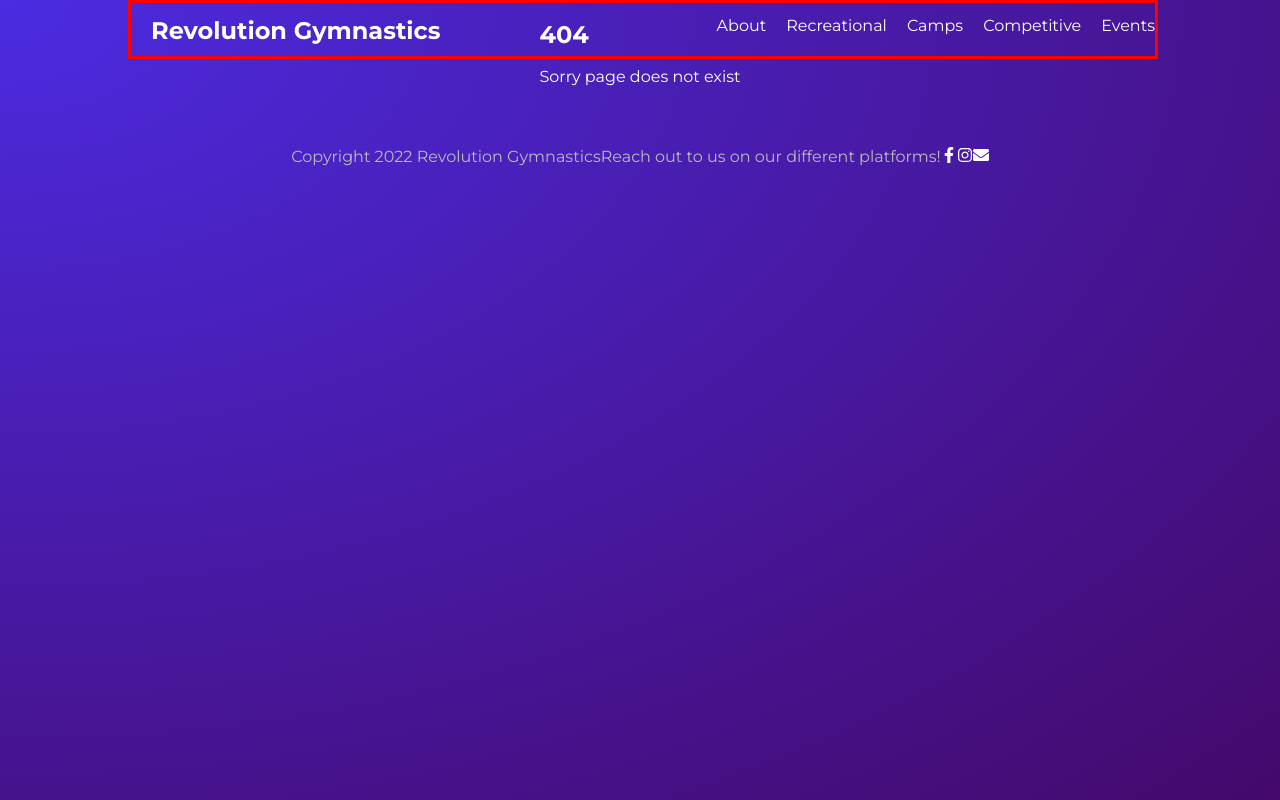
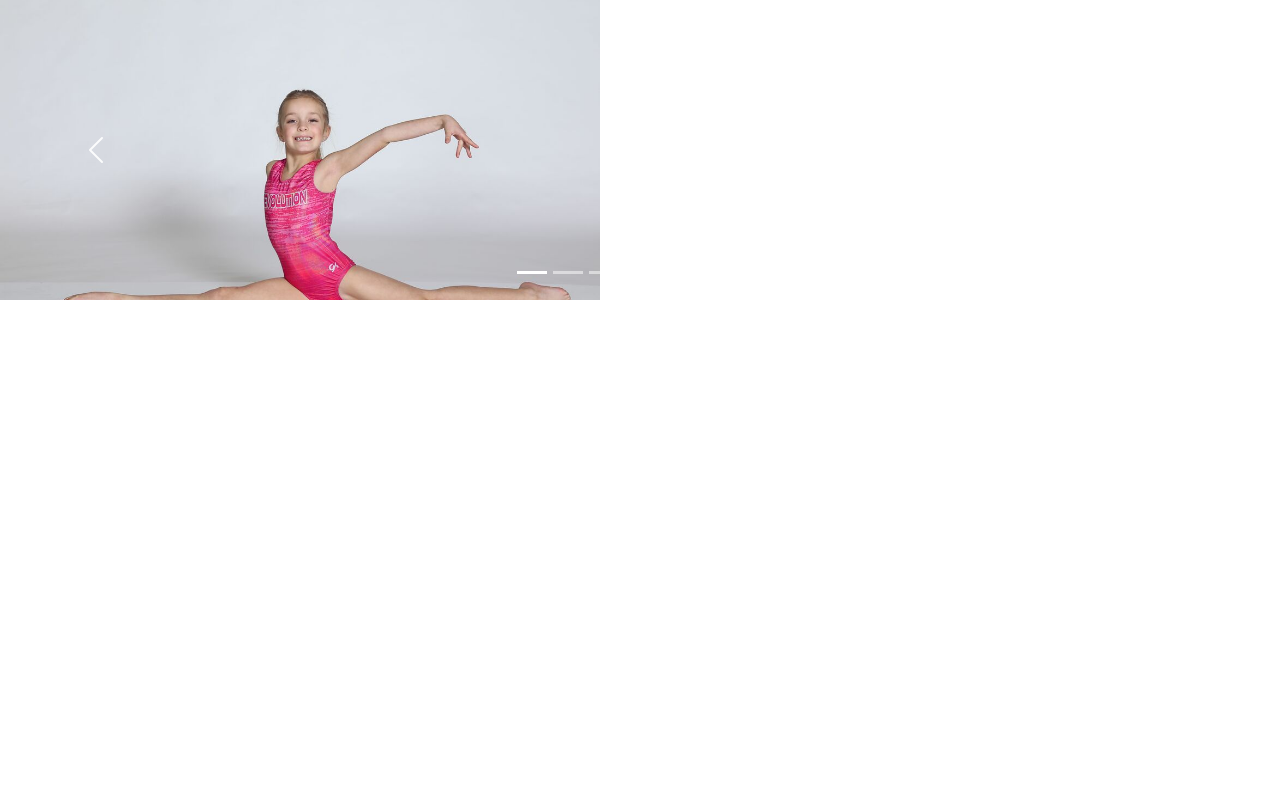
Before and after one commit to nmehanma/revolution-gym, a Gatsby site: page /components/ImageCarousel/ImageCarousel in a window 1280 px wide. Before the commit this address had no page. Built offline with nearby package versions, Linux system fonts and the light colour scheme; Gatsby itself is replaced by a stand-in of ours.

Commit message:
add graphql to imageCarousel allowing for map to render images found in indexImage directory

```diff
--- a/package.json
+++ b/package.json
@@ -14,6 +14,7 @@
     "test": "echo \"Write tests! -> https://gatsby.dev/unit-testing\" && exit 1"
   },
   "dependencies": {
+    "bootstrap": "^5.2.1",
     "gatsby": "^4.21.1",
     "gatsby-image": "^3.11.0",
     "gatsby-plugin-image": "^2.22.0",
@@ -22,6 +23,7 @@
     "gatsby-transformer-json": "^4.22.0",
     "gatsby-transformer-sharp": "^4.22.0",
     "react": "^18.1.0",
+    "react-bootstrap": "^2.5.0",
     "react-dom": "^18.1.0",
     "react-icons": "^4.4.0"
   },
--- /dev/null
+++ b/src/pages/components/ImageCarousel/ImageCarousel.js
@@ -0,0 +1,36 @@
+import React from "react"
+import "bootstrap/dist/css/bootstrap.min.css"
+import { Carousel } from "react-bootstrap"
+import { image1 } from "../ImageCarousel/image1.jpeg"
+import { graphql, useStaticQuery } from "gatsby"
+import { GatsbyImage } from "gatsby-plugin-image"
+
+export default function ImageCarousel() {
+  const data = useStaticQuery(graphql`
+    query {
+      allFile(filter: { relativeDirectory: { eq: "indexImages" } }) {
+        edges {
+          node {
+            id
+            childImageSharp {
+              gatsbyImageData(
+                height: 300
+                width: 600
+                quality: 70
+                blurredOptions: { width: 100 }
+              )
+            }
+          }
+        }
+      }
+    }
+  `)
+
+  const carouselImages = data.allFile.edges.map(({ node }) => (
+    <Carousel.Item key={node.id}>
+      <GatsbyImage image={node.childImageSharp.gatsbyImageData} />
+    </Carousel.Item>
+  ))
+
+  return <Carousel>{carouselImages}</Carousel>
+}
--- a/src/pages/index.js
+++ b/src/pages/index.js
@@ -1,11 +1,14 @@
 import React from "react"
-import { Link } from "gatsby"
+import { Link, useStaticQuery, graphql } from "gatsby"
 import Layout from "./components/Layout"
 import * as styles from "../styles/home.module.css"
+import ImageCarousel from "./components/ImageCarousel/ImageCarousel"
 
 export default function Home() {
+
   return (
     <Layout>
+      <ImageCarousel  />
       <section className={styles.header}>
         <div>
           <h3>Welcome to Revolution Gymnastics and Sports Centre</h3>
```
Also changed, not shown: src/data/indexImages/image1.jpeg (added), src/data/indexImages/image2.jpeg (added), src/data/indexImages/image3.jpeg (added), src/data/indexImages/image4.jpeg (added), src/data/indexImages/image5.jpeg (added), src/data/indexImages/image6.jpeg (added), src/data/indexImages/image7.jpeg (added), src/pages/components/ImageCarousel/image1.jpeg (added), 1 other file.
